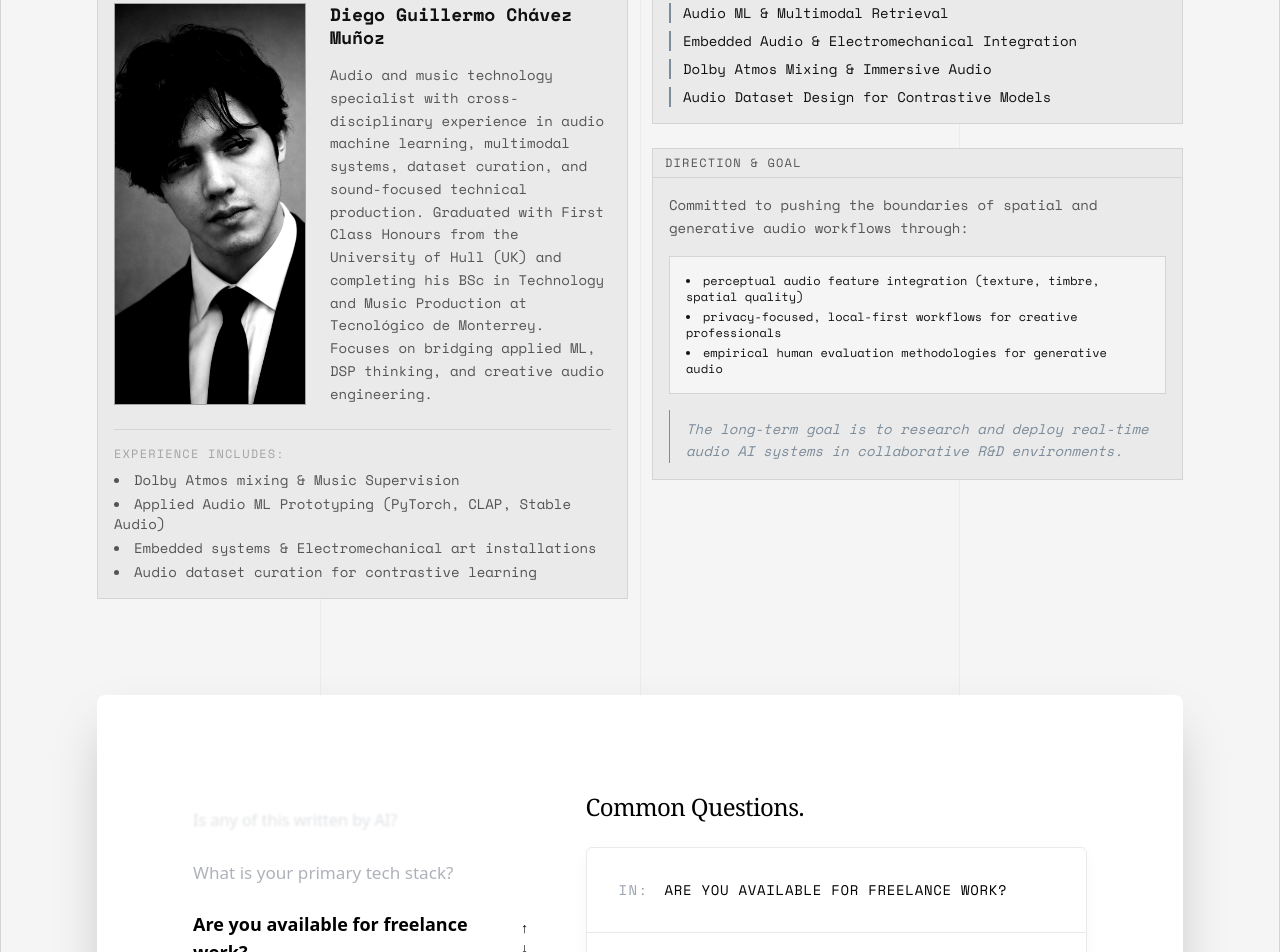
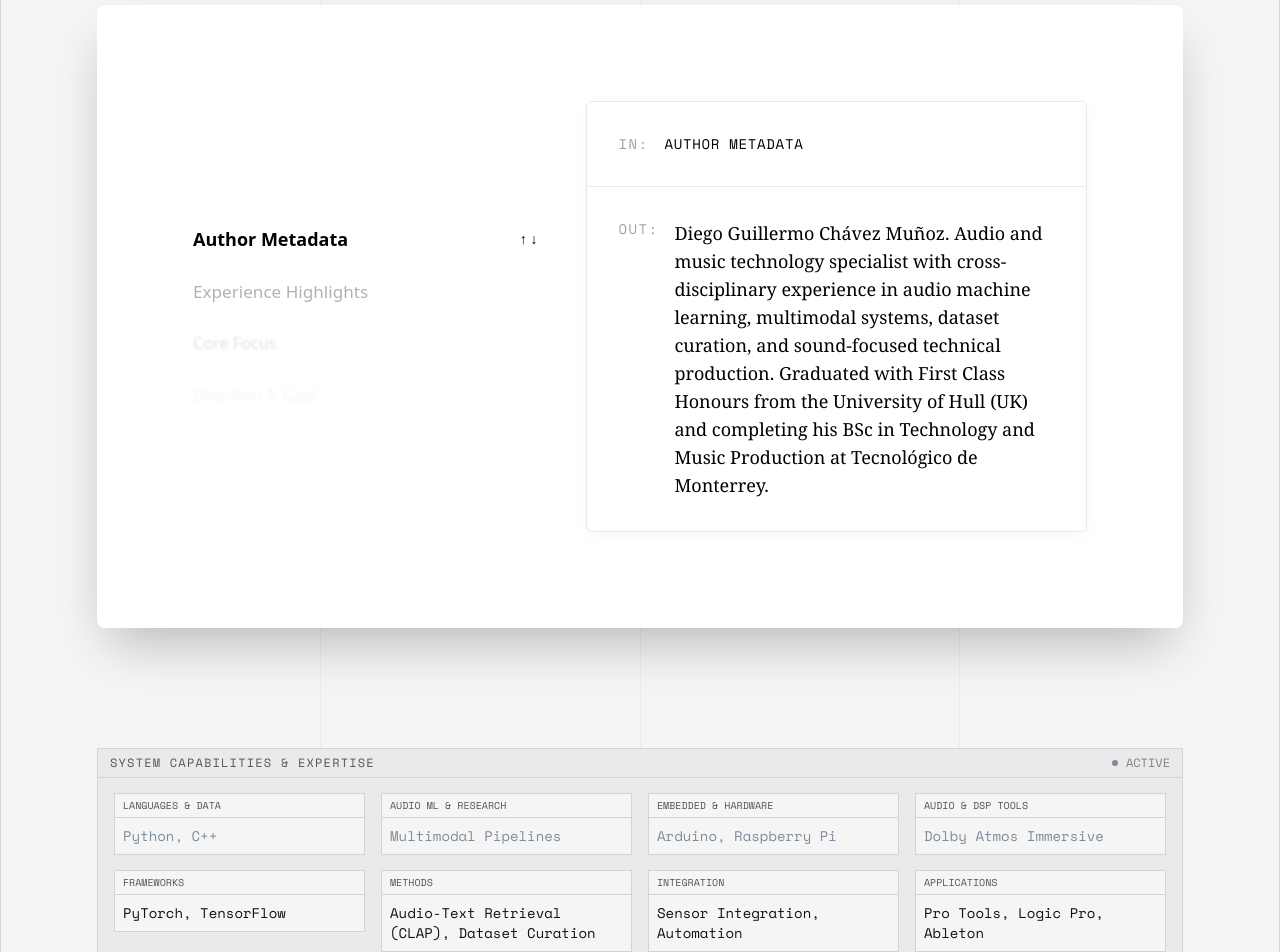
Before and after one commit to DIEGOGCHM/Portfolio_Diego_Chavez_ML_DSP_ENG, a Next.js app: page / in a window 1280 px wide. Shown: the part 2540-3492 px from the top of the page. Built offline with nearby package versions, Linux system fonts and the light colour scheme.

Commit message:
feat: Restructure About me into mockup format and restore Skills section

```diff
--- a/src/app/page.tsx
+++ b/src/app/page.tsx
@@ -2,7 +2,6 @@ import { HeroCanvas } from "@/components/HeroCanvas";
 import About from "@/components/About";
 import Skills from "@/components/Skills";
 import Projects from "@/components/Projects";
-import FAQ from "@/components/FAQ";
 import Contact from "@/components/Contact";
 
 export default function Home() {
@@ -28,7 +27,7 @@ export default function Home() {
 
           <div className="relative z-10 flex flex-col gap-6 md:gap-12">
             <About />
-            <FAQ />
+            <Skills />
             <Projects />
             <Contact />
           </div>
--- a/src/components/About.tsx
+++ b/src/components/About.tsx
@@ -1,64 +1,86 @@
-import React from "react";
-import { Panel } from "./Panel";
+"use client";
+
+import React, { useState } from "react";
+
+const aboutData = [
+  {
+    q: "Author Metadata",
+    a: "Diego Guillermo Chávez Muñoz. Audio and music technology specialist with cross-disciplinary experience in audio machine learning, multimodal systems, dataset curation, and sound-focused technical production. Graduated with First Class Honours from the University of Hull (UK) and completing his BSc in Technology and Music Production at Tecnológico de Monterrey."
+  },
+  {
+    q: "Experience Highlights",
+    a: "Bridging applied ML, DSP thinking, and creative audio engineering. Experience includes Dolby Atmos mixing & Music Supervision, Applied Audio ML Prototyping (PyTorch, CLAP, Stable Audio), Embedded systems & Electromechanical art installations, and Audio dataset curation for contrastive learning."
+  },
+  {
+    q: "Core Focus",
+    a: "Audio ML & Multimodal Retrieval, Embedded Audio & Electromechanical Integration, Dolby Atmos Mixing & Immersive Audio, and Audio Dataset Design for Contrastive Models."
+  },
+  {
+    q: "Direction & Goal",
+    a: "Committed to pushing the boundaries of spatial and generative audio workflows through perceptual audio feature integration, privacy-focused local-first workflows, and empirical human evaluation methodologies. The long-term goal is to research and deploy real-time audio AI systems in collaborative R&D environments."
+  }
+];
 
 export default function About() {
+  const [activeIndex, setActiveIndex] = useState(0);
+
   return (
-    <section id="about" className="grid grid-cols-12 gap-6 w-full">
-      <div className="col-span-12 md:col-span-6 flex flex-col gap-6">
-        <Panel title="AUTHOR METADATA">
-          <div className="flex flex-col gap-6">
-            <div className="flex flex-col xl:flex-row gap-6 items-stretch">
-              <div className="h-48 sm:h-auto sm:w-32 md:w-48 bg-gray_interference border border-gray_signal flex-shrink-0 overflow-hidden relative">
-                {/* eslint-disable-next-line @next/next/no-img-element */}
-                <img src="/images/Retrato.jpg" alt="Diego Guillermo Chávez Muñoz" className="absolute inset-0 w-full h-full object-cover grayscale contrast-125 object-top" />
-              </div>
+    <section id="about" className="w-full bg-white text-black py-24 px-6 md:px-12 xl:px-24 rounded-lg my-12 shadow-2xl">
+      <div className="grid grid-cols-12 gap-12 max-w-6xl mx-auto">
 
-              <div className="flex-1 flex flex-col justify-center gap-4">
-                <h2 className="text-lg text-white_clinical font-bold leading-tight">Diego Guillermo Chávez Muñoz</h2>
-                <div className="text-sm text-white_faded leading-relaxed">
-                  <p>Audio and music technology specialist with cross-disciplinary experience in audio machine learning, multimodal systems, dataset curation, and sound-focused technical production. Graduated with First Class Honours from the University of Hull (UK) and completing his BSc in Technology and Music Production at Tecnológico de Monterrey. Focuses on bridging applied ML, DSP thinking, and creative audio engineering.</p>
+        {/* Left Menu: Fading List */}
+        <div className="col-span-12 md:col-span-5 flex flex-col justify-center">
+          <div className="flex flex-col gap-6 relative font-sans">
+            {aboutData.map((item, idx) => {
+              const distance = Math.abs(idx - activeIndex);
+
+              let styleClass = "opacity-100 scale-100 font-bold text-black";
+              if (distance === 1) styleClass = "opacity-40 scale-95 text-gray-700 font-medium";
+              if (distance === 2) styleClass = "opacity-20 scale-90 text-gray-500 blur-[1px]";
+              if (distance > 2) styleClass = "opacity-10 scale-90 text-gray-400 blur-[2px]";
+
+              const isActive = idx === activeIndex;
+
+              return (
+                <div
+                  key={idx}
+                  onClick={() => setActiveIndex(idx)}
+                  className={`cursor-pointer transition-all duration-500 ease-out flex items-center justify-between group origin-left ${styleClass}`}
+                >
+                  <h3 className={`text-base md:text-lg transition-colors`}>
+                    {item.q}
+                  </h3>
+                  {isActive && (
+                    <span className="text-black font-sans font-black text-sm ml-4">
+                      ↑ ↓
+                    </span>
+                  )}
                 </div>
-              </div>
+              );
+            })}
+          </div>
+        </div>
+
+        {/* Right Side: Terminal Window Style */}
+        <div className="col-span-12 md:col-span-7 flex flex-col justify-center">
+
+          <div className="flex flex-col bg-white border border-[#EAEAEA] rounded-md shadow-[0_4px_20px_-4px_rgba(0,0,0,0.05)] overflow-hidden">
+            {/* IN Section */}
+            <div className="flex gap-4 border-b border-[#EAEAEA] p-6 md:p-8">
+               <span className="text-gray-400 font-mono text-sm tracking-widest">IN:</span>
+               <span className="uppercase text-black font-mono text-sm tracking-wider">{aboutData[activeIndex].q}</span>
             </div>
 
-            <div className="space-y-4 text-sm text-white_faded">
-              <div className="border-t border-gray_interference pt-4">
-                <span className="block text-gray_signal uppercase text-xs mb-2 tracking-widest">Experience Includes:</span>
-                <ul className="list-disc list-inside space-y-1">
-                  <li>Dolby Atmos mixing & Music Supervision</li>
-                  <li>Applied Audio ML Prototyping (PyTorch, CLAP, Stable Audio)</li>
-                  <li>Embedded systems & Electromechanical art installations</li>
-                  <li>Audio dataset curation for contrastive learning</li>
-                </ul>
-              </div>
+            {/* OUT Section */}
+            <div className="flex gap-4 p-6 md:p-8 min-h-[200px]">
+               <span className="text-gray-400 font-mono text-sm tracking-widest">OUT:</span>
+               <span className="font-serif text-black leading-relaxed text-base md:text-lg animate-in fade-in duration-500">
+                 {aboutData[activeIndex].a}
+               </span>
             </div>
           </div>
-        </Panel>
-      </div>
+        </div>
 
-      <div className="col-span-12 md:col-span-6 flex flex-col gap-6">
-        <Panel title="FOCUS" status="active">
-          <ul className="space-y-2 text-sm text-white_clinical font-mono">
-            <li className="border-l-2 border-green_signal pl-3">Audio ML & Multimodal Retrieval</li>
-            <li className="border-l-2 border-green_signal pl-3">Embedded Audio & Electromechanical Integration</li>
-            <li className="border-l-2 border-green_signal pl-3">Dolby Atmos Mixing & Immersive Audio</li>
-            <li className="border-l-2 border-green_signal pl-3">Audio Dataset Design for Contrastive Models</li>
-          </ul>
-        </Panel>
-
-        <Panel title="DIRECTION & GOAL">
-          <div className="space-y-4 text-sm text-white_faded leading-relaxed">
-            <p>Committed to pushing the boundaries of spatial and generative audio workflows through:</p>
-            <ul className="list-disc list-inside space-y-1 text-white_clinical font-mono bg-black_core p-4 border border-gray_interference text-xs">
-              <li>perceptual audio feature integration (texture, timbre, spatial quality)</li>
-              <li>privacy-focused, local-first workflows for creative professionals</li>
-              <li>empirical human evaluation methodologies for generative audio</li>
-            </ul>
-            <p className="border-l border-green_signal pl-4 pt-2 mt-4 italic text-green_signal">
-              The long-term goal is to research and deploy real-time audio AI systems in collaborative R&D environments.
-            </p>
-          </div>
-        </Panel>
       </div>
     </section>
   );
--- a/src/components/FAQ.tsx
+++ /dev/null
@@ -1,92 +0,0 @@
-"use client";
-
-import React, { useState } from "react";
-
-const faqs = [
-  {
-    q: "Is any of this written by AI?",
-    a: "The underlying architecture is hand-crafted, but I frequently use LLMs to accelerate prototyping and debug complex DSP algorithms."
-  },
-  {
-    q: "What is your primary tech stack?",
-    a: "I primarily use Python, PyTorch, and specialized models like CLAP for semantic audio retrieval, combined with custom C++ DSP nodes."
-  },
-  {
-    q: "Are you available for freelance work?",
-    a: <span>Yes, I am currently open to freelance opportunities. <a href="mailto:diego.gchm@gmail.com" className="text-blue-600 underline">Contact me</a> to discuss audio ML prototyping or immersive mixing.</span>
-  },
-  {
-    q: "Can you build custom hardware?",
-    a: "Yes! I integrate microcontrollers like Arduino and Raspberry Pi with sensors to create interactive art installations."
-  },
-  {
-    q: "Where are you based?",
-    a: "I am based in Mexico, completing my BSc at Tecnológico de Monterrey, but I am fully equipped to collaborate globally."
-  }
-];
-
-export default function FAQ() {
-  const [activeIndex, setActiveIndex] = useState(2);
-
-  return (
-    <section id="faq" className="w-full bg-white text-black py-24 px-6 md:px-12 xl:px-24 rounded-lg my-12 shadow-2xl">
-      <div className="grid grid-cols-12 gap-12 max-w-6xl mx-auto">
-
-        {/* Left Menu: Fading Question List */}
-        <div className="col-span-12 md:col-span-5 flex flex-col justify-center">
-          <div className="flex flex-col gap-6 relative font-sans">
-            {faqs.map((faq, idx) => {
-              const distance = Math.abs(idx - activeIndex);
-
-              let styleClass = "opacity-100 scale-100 font-bold text-black";
-              if (distance === 1) styleClass = "opacity-40 scale-95 text-gray-700 font-medium";
-              if (distance === 2) styleClass = "opacity-20 scale-90 text-gray-500 blur-[1px]";
-              if (distance > 2) styleClass = "opacity-10 scale-90 text-gray-400 blur-[2px]";
-
-              const isActive = idx === activeIndex;
-
-              return (
-                <div
-                  key={idx}
-                  onClick={() => setActiveIndex(idx)}
-                  className={`cursor-pointer transition-all duration-500 ease-out flex items-center justify-between group origin-left ${styleClass}`}
-                >
-                  <h3 className={`text-base md:text-lg transition-colors`}>
-                    {faq.q}
-                  </h3>
-                  {isActive && (
-                    <span className="text-black font-sans font-black text-sm ml-4">
-                      ↑ ↓
-                    </span>
-                  )}
-                </div>
-              );
-            })}
-          </div>
-        </div>
-
-        {/* Right Side: Terminal Window Style */}
-        <div className="col-span-12 md:col-span-7 flex flex-col justify-center">
-          <h2 className="text-xl md:text-2xl text-black mb-6 font-serif tracking-tight">Common Questions.</h2>
-
-          <div className="flex flex-col bg-white border border-[#EAEAEA] rounded-md shadow-[0_4px_20px_-4px_rgba(0,0,0,0.05)] overflow-hidden">
-            {/* IN Section */}
-            <div className="flex gap-4 border-b border-[#EAEAEA] p-6 md:p-8">
-               <span className="text-gray-400 font-mono text-sm tracking-widest">IN:</span>
-               <span className="uppercase text-black font-mono text-sm tracking-wider">{faqs[activeIndex].q}</span>
-            </div>
-
-            {/* OUT Section */}
-            <div className="flex gap-4 p-6 md:p-8 min-h-[150px]">
-               <span className="text-gray-400 font-mono text-sm tracking-widest">OUT:</span>
-               <span className="font-serif text-black leading-relaxed text-base md:text-lg animate-in fade-in duration-500">
-                 {faqs[activeIndex].a}
-               </span>
-            </div>
-          </div>
-        </div>
-
-      </div>
-    </section>
-  );
-}
```
